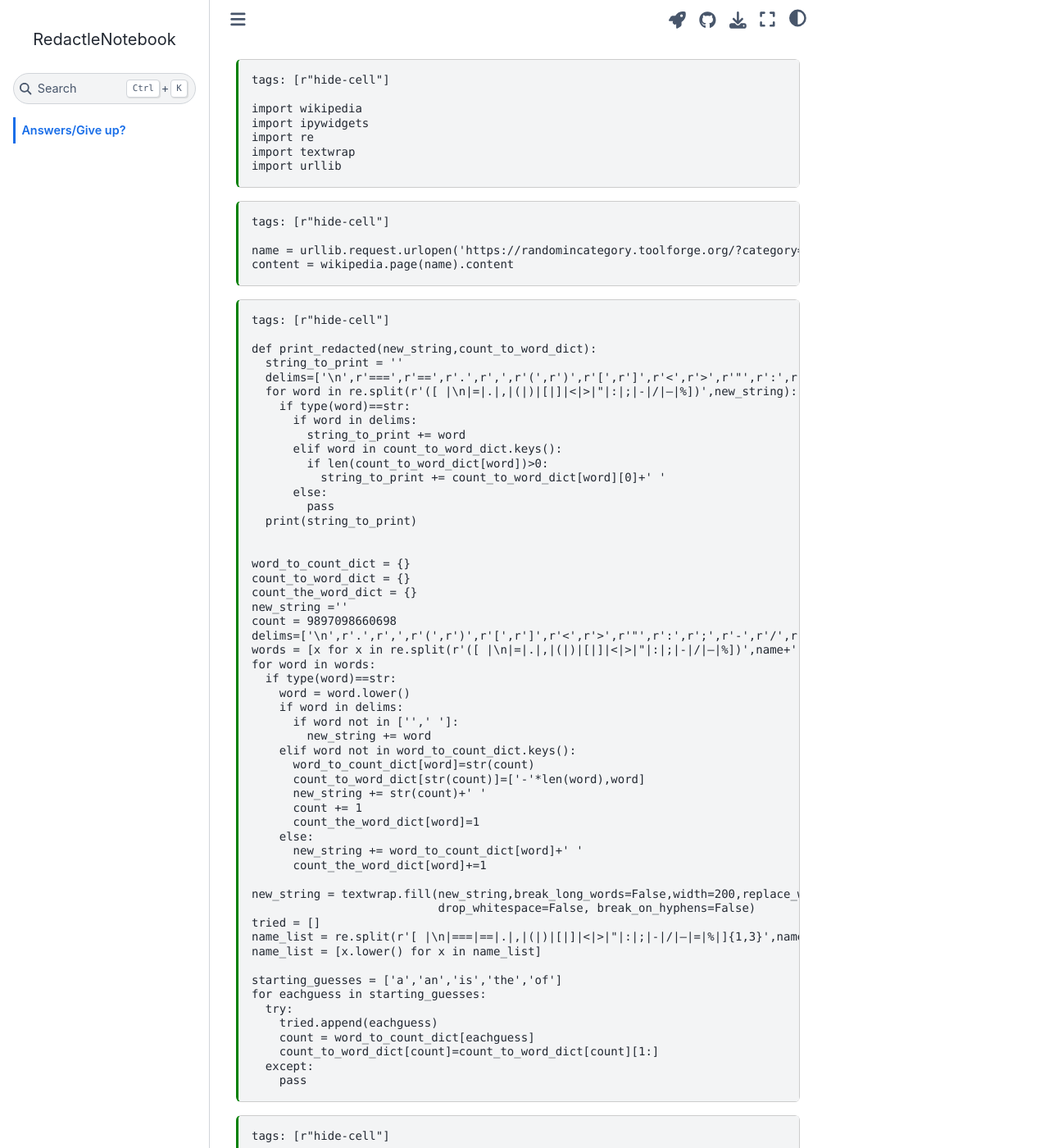
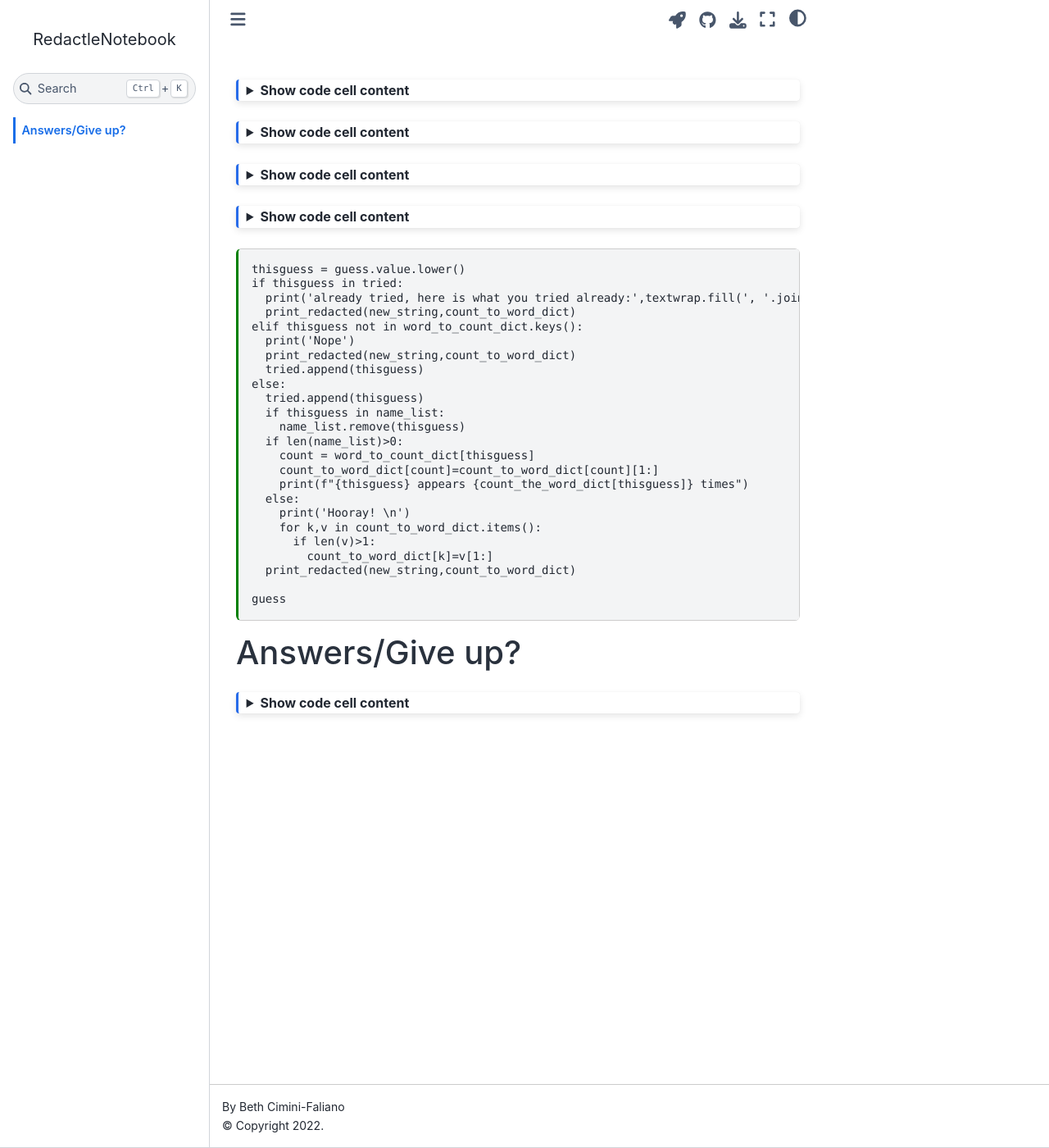
Before and after one commit to bethac07/RedactleNotebook, a Jupyter Book: the page built from docs/RedactleNotebook.md, in a window 1280 px wide and 1400 px high. Shown: the whole window at 82% size. Built offline with Jupyter Book 1.0.4 settings and Sphinx 7.4.7 and the Sphinx Book theme 1.1.4, drawn with Linux system fonts in a browser that asks for light colours; some of the changed text lies outside the part shown.

Commit message:
Update RedactleNotebook.md

````diff
--- a/docs/RedactleNotebook.md
+++ b/docs/RedactleNotebook.md
@@ -12,7 +12,7 @@ kernelspec:
 
 
 ```{code-cell}
-tags: [r"hide-cell"]
+:tags: [hide-cell]
 
 import wikipedia
 import ipywidgets
@@ -22,14 +22,18 @@ import urllib
 ```
 
 ```{code-cell}
-tags: [r"hide-cell"]
+:tags: [hide-cell]
 
-name = urllib.request.urlopen('https://randomincategory.toolforge.org/?category=All%20Wikipedia%20level-5%20vital%20articles&server=en.wikipedia.org&cmnamespace=&cmtype=&returntype=subject').read(500).decode().split('title>')[1].split(' - Wikipedia')[0]
-content = wikipedia.page(name).content
+try:
+  name = urllib.request.urlopen('https://randomincategory.toolforge.org/?category=All%20Wikipedia%20level-5%20vital%20articles&server=en.wikipedia.org&cmnamespace=&cmtype=&returntype=subject').read(500).decode().split('title>')[1].split(' - Wikipedia')[0]
+  content = wikipedia.page(name).content
+except:
+  name = urllib.request.urlopen('https://randomincategory.toolforge.org/?category=All%20Wikipedia%20level-5%20vital%20articles&server=en.wikipedia.org&cmnamespace=&cmtype=&returntype=subject').read(500).decode().split('title>')[1].split(' - Wikipedia')[0]
+  content = wikipedia.page(name).content
 ```
 
 ```{code-cell}
-tags: [r"hide-cell"]
+:tags: [hide-cell]
 
 def print_redacted(new_string,count_to_word_dict):
   string_to_print = ''
@@ -87,7 +91,7 @@ for eachguess in starting_guesses:
 ```
 
 ```{code-cell}
-tags: [r"hide-cell"]
+:tags: [hide-cell]
 
 guess = ipywidgets.Text(value='the')
 ```
@@ -122,7 +126,7 @@ guess
 # Answers/Give up?
 
 ```{code-cell}
-tags: [r"hide-cell"]
+:tags: [hide-cell]
 
 #Give up? Uncomment(remove the # from) the line below and run
 #print(name)
````
